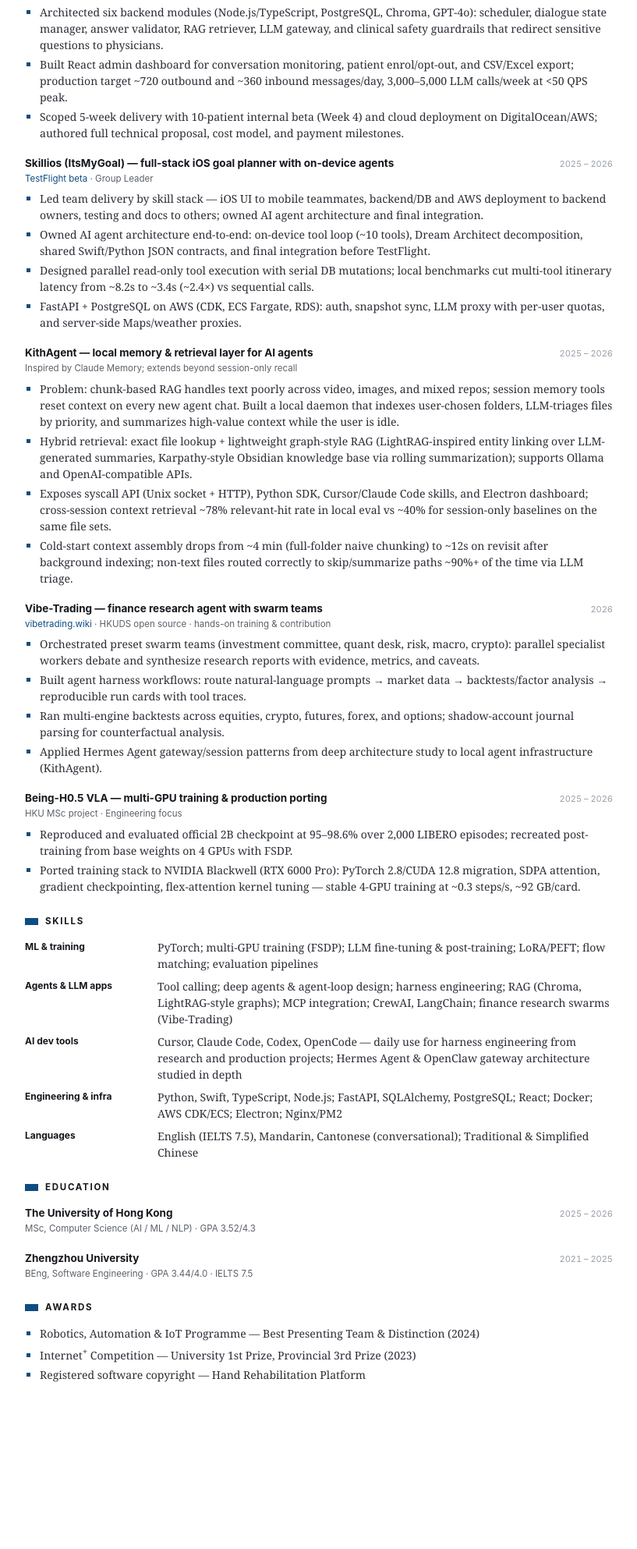
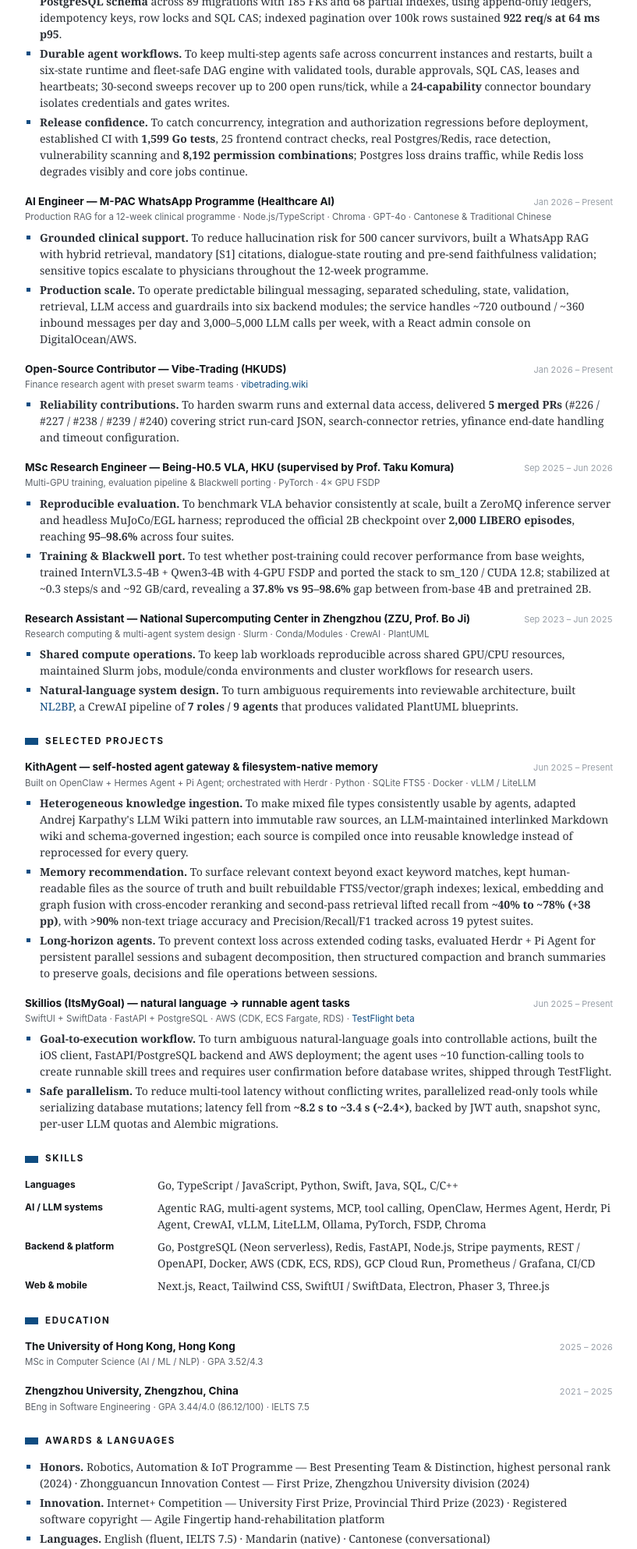
Before and after one commit to MarkfuGod/MarkfuGod-CV, a plain HTML site: page index_en_industrial.html in a window 1280 px wide. Shown: the part 425-2411 px from the top of the page at 78% size, without its empty margins (231-1048 px from the left). Before the commit the page ends 2288 px from the top, so only its background shows below. Drawn offline with Linux system fonts and the light colour scheme.

Commit message:
Sync industry resumes with October 2026 version (Matchii, experience/projects split).

```diff
--- a/index_en_industrial.html
+++ b/index_en_industrial.html
@@ -13,19 +13,83 @@
         <a href="index_zh_industrial.html">中文</a>
     </nav>
 
+
 <header class="masthead">
   <div>
     <h1>Gai Yifan</h1>
-            <div class="tagline">AI Agent &amp; LLM Application Engineer · HKU MSc CS, graduating 2026</div>
+    <div class="tagline">Backend + AI Agent / LLM Engineer · HKU MSc Computer Science</div>
   </div>
   <div class="contact">
-            <a href="mailto:MarkfuGod@outlook.com">MarkfuGod@outlook.com</a> · github.com/MarkfuGod<br>
-            WhatsApp/Phone: +852 98251473 · WeChat: markfugod2003
+            <a href="mailto:MarkfuGod@outlook.com">MarkfuGod@outlook.com</a> · <a target="_blank" href="https://github.com/MarkfuGod">github.com/MarkfuGod</a><br>
+            WhatsApp/Phone: <a target="_blank" href="https://wa.me/85298251473">+852 9825 1473</a> · WeChat: markfugod2003<br>
+            Hong Kong · IANG
         </div>
     </header>
 
-    <section class="intro">
-        <p>Shipping agent systems end-to-end: tool calling, RAG, multilingual chatbots, finance research agents, and full-stack deployment.</p>
+<section>
+  <h2>Experience</h2>
+
+  <div class="item">
+    <div class="head">
+      <span class="title">Full-Stack / AI Platform Engineer — Matchii</span>
+      <span class="date">Jul 2026 – Aug 2026</span>
+    </div>
+    <div class="sub">AI-native services marketplace · Go · Next.js · PostgreSQL · Redis · Stripe · Prometheus/Grafana · GCP Cloud Run</div>
+    <ul>
+      <li><b>Architecture.</b> To ship quickly without coupling domain logic to infrastructure, designed a Go modular monolith + Next.js platform that separates deterministic kernels from orchestration and I/O.</li>
+      <li><b>Low-latency reads.</b> To eliminate repeated work on a hot endpoint, added a 60-second Redis cache; a reproducible A/B test (3 × 10k requests, 50 clients) increased throughput from <b>6.1k to 8.6k req/s (+42%)</b> and reduced p95 latency from <b>11.1 to 7.2 ms (−35%)</b>.</li>
+      <li><b>Transactional integrity.</b> To prevent duplicate financial and workflow transitions, designed a <b>115-table PostgreSQL schema</b> across 89 migrations with 185 FKs and 68 partial indexes, using append-only ledgers, idempotency keys, row locks and SQL CAS; indexed pagination over 100k rows sustained <b>922 req/s at 64 ms p95</b>.</li>
+      <li><b>Durable agent workflows.</b> To keep multi-step agents safe across concurrent instances and restarts, built a six-state runtime and fleet-safe DAG engine with validated tools, durable approvals, SQL CAS, leases and heartbeats; 30-second sweeps recover up to 200 open runs/tick, while a <b>24-capability</b> connector boundary isolates credentials and gates writes.</li>
+      <li><b>Release confidence.</b> To catch concurrency, integration and authorization regressions before deployment, established CI with <b>1,599 Go tests</b>, 25 frontend contract checks, real Postgres/Redis, race detection, vulnerability scanning and <b>8,192 permission combinations</b>; Postgres loss drains traffic, while Redis loss degrades visibly and core jobs continue.</li>
+    </ul>
+  </div>
+
+  <div class="item">
+    <div class="head">
+      <span class="title">AI Engineer — M-PAC WhatsApp Programme (Healthcare AI)</span>
+      <span class="date">Jan 2026 – Present</span>
+    </div>
+    <div class="sub">Production RAG for a 12-week clinical programme · Node.js/TypeScript · Chroma · GPT-4o · Cantonese &amp; Traditional Chinese</div>
+    <ul>
+      <li><b>Grounded clinical support.</b> To reduce hallucination risk for 500 cancer survivors, built a WhatsApp RAG with hybrid retrieval, mandatory [S1] citations, dialogue-state routing and pre-send faithfulness validation; sensitive topics escalate to physicians throughout the 12-week programme.</li>
+      <li><b>Production scale.</b> To operate predictable bilingual messaging, separated scheduling, state, validation, retrieval, LLM access and guardrails into six backend modules; the service handles ~720 outbound / ~360 inbound messages per day and 3,000–5,000 LLM calls per week, with a React admin console on DigitalOcean/AWS.</li>
+    </ul>
+  </div>
+
+  <div class="item">
+    <div class="head">
+      <span class="title">Open-Source Contributor — <a href="Vibe-Trading-Project-Highlight_en.html">Vibe-Trading</a> (HKUDS)</span>
+      <span class="date">Jan 2026 – Present</span>
+    </div>
+    <div class="sub">Finance research agent with preset swarm teams · <a target="_blank" href="https://vibetrading.wiki">vibetrading.wiki</a></div>
+    <ul>
+      <li><b>Reliability contributions.</b> To harden swarm runs and external data access, delivered <b>5 merged PRs</b> (#226 / #227 / #238 / #239 / #240) covering strict run-card JSON, search-connector retries, yfinance end-date handling and timeout configuration.</li>
+    </ul>
+  </div>
+
+  <div class="item">
+    <div class="head">
+      <span class="title">MSc Research Engineer — Being-H0.5 VLA, HKU (supervised by Prof. Taku Komura)</span>
+      <span class="date">Sep 2025 – Jun 2026</span>
+    </div>
+    <div class="sub">Multi-GPU training, evaluation pipeline &amp; Blackwell porting · PyTorch · 4× GPU FSDP</div>
+    <ul>
+      <li><b>Reproducible evaluation.</b> To benchmark VLA behavior consistently at scale, built a ZeroMQ inference server and headless MuJoCo/EGL harness; reproduced the official 2B checkpoint over <b>2,000 LIBERO episodes</b>, reaching <b>95–98.6%</b> across four suites.</li>
+      <li><b>Training &amp; Blackwell port.</b> To test whether post-training could recover performance from base weights, trained InternVL3.5-4B + Qwen3-4B with 4-GPU FSDP and ported the stack to sm_120 / CUDA 12.8; stabilized at ~0.3 steps/s and ~92 GB/card, revealing a <b>37.8% vs 95–98.6%</b> gap between from-base 4B and pretrained 2B.</li>
+    </ul>
+  </div>
+
+  <div class="item">
+    <div class="head">
+      <span class="title">Research Assistant — National Supercomputing Center in Zhengzhou (ZZU, Prof. Bo Ji)</span>
+      <span class="date">Sep 2023 – Jun 2025</span>
+    </div>
+    <div class="sub">Research computing &amp; multi-agent system design · Slurm · Conda/Modules · CrewAI · PlantUML</div>
+    <ul>
+      <li><b>Shared compute operations.</b> To keep lab workloads reproducible across shared GPU/CPU resources, maintained Slurm jobs, module/conda environments and cluster workflows for research users.</li>
+      <li><b>Natural-language system design.</b> To turn ambiguous requirements into reviewable architecture, built <a target="_blank" href="https://github.com/MarkfuGod/NL2BP-Natural-Language-to-UML-Blueprints">NL2BP</a>, a CrewAI pipeline of <b>7 roles / 9 agents</b> that produces validated PlantUML blueprints.</li>
+    </ul>
+  </div>
 </section>
 
 <section>
@@ -33,86 +97,38 @@
 
   <div class="item">
     <div class="head">
-                <span class="title">M-PAC WhatsApp Chatbot — 12-week exercise program for cancer survivors</span>
-                <span class="date">2026</span>
+      <span class="title"><a href="https://github.com/MarkfuGod/KithAgent" target="_blank">KithAgent</a> — self-hosted agent gateway &amp; filesystem-native memory</span>
+      <span class="date">Jun 2025 – Present</span>
     </div>
-            <div class="sub">Project Lead &amp; AI Engineer · Cantonese &amp; Traditional Chinese</div>
+    <div class="sub">Built on OpenClaw + Hermes Agent + Pi Agent; orchestrated with Herdr · Python · SQLite FTS5 · Docker · vLLM / LiteLLM</div>
     <ul>
-                <li>Led cross-functional delivery as PM &amp; AI engineer: routed backend, frontend, and RAG work by stack; delivered an AI WhatsApp system for 500 cancer survivors with scheduled 12-week curriculum, intelligent replies, and research-ready export.</li>
-                <li>Architected six backend modules (Node.js/TypeScript, PostgreSQL, Chroma, GPT-4o): scheduler, dialogue state manager, answer validator, RAG retriever, LLM gateway, and clinical safety guardrails that redirect sensitive questions to physicians.</li>
-                <li>Built React admin dashboard for conversation monitoring, patient enrol/opt-out, and CSV/Excel export; production target ~720 outbound and ~360 inbound messages/day, 3,000–5,000 LLM calls/week at &lt;50 QPS peak.</li>
-                <li>Scoped 5-week delivery with 10-patient internal beta (Week 4) and cloud deployment on DigitalOcean/AWS; authored full technical proposal, cost model, and payment milestones.</li>
+      <li><b>Heterogeneous knowledge ingestion.</b> To make mixed file types consistently usable by agents, adapted Andrej Karpathy's LLM Wiki pattern into immutable raw sources, an LLM-maintained interlinked Markdown wiki and schema-governed ingestion; each source is compiled once into reusable knowledge instead of reprocessed for every query.</li>
+      <li><b>Memory recommendation.</b> To surface relevant context beyond exact keyword matches, kept human-readable files as the source of truth and built rebuildable FTS5/vector/graph indexes; lexical, embedding and graph fusion with cross-encoder reranking and second-pass retrieval lifted recall from <b>~40% to ~78% (+38 pp)</b>, with <b>&gt;90%</b> non-text triage accuracy and Precision/Recall/F1 tracked across 19 pytest suites.</li>
+      <li><b>Long-horizon agents.</b> To prevent context loss across extended coding tasks, evaluated Herdr + Pi Agent for persistent parallel sessions and subagent decomposition, then structured compaction and branch summaries to preserve goals, decisions and file operations between sessions.</li>
     </ul>
   </div>
 
   <div class="item">
     <div class="head">
-                <span class="title"><a href="https://github.com/MarkfuGod/skillios" target="_blank">Skillios (ItsMyGoal)</a> — full-stack iOS goal planner with on-device agents</span>
-                <span class="date">2025 – 2026</span>
+      <span class="title"><a href="https://github.com/MarkfuGod/skillios" target="_blank">Skillios (ItsMyGoal)</a> — natural language → runnable agent tasks</span>
+      <span class="date">Jun 2025 – Present</span>
     </div>
-            <div class="sub"><a href="https://testflight.apple.com/join/FVfXajpn" target="_blank">TestFlight beta</a> · Group Leader</div>
+    <div class="sub">SwiftUI + SwiftData · FastAPI + PostgreSQL · AWS (CDK, ECS Fargate, RDS) · <a href="https://testflight.apple.com/join/FVfXajpn" target="_blank">TestFlight beta</a></div>
     <ul>
-                <li>Led team delivery by skill stack — iOS UI to mobile teammates, backend/DB and AWS deployment to backend owners, testing and docs to others; owned AI agent architecture and final integration.</li>
-                <li>Owned AI agent architecture end-to-end: on-device tool loop (~10 tools), Dream Architect decomposition, shared Swift/Python JSON contracts, and final integration before TestFlight.</li>
-                <li>Designed parallel read-only tool execution with serial DB mutations; local benchmarks cut multi-tool itinerary latency from ~8.2s to ~3.4s (~2.4×) vs sequential calls.</li>
-                <li>FastAPI + PostgreSQL on AWS (CDK, ECS Fargate, RDS): auth, snapshot sync, LLM proxy with per-user quotas, and server-side Maps/weather proxies.</li>
+      <li><b>Goal-to-execution workflow.</b> To turn ambiguous natural-language goals into controllable actions, built the iOS client, FastAPI/PostgreSQL backend and AWS deployment; the agent uses ~10 function-calling tools to create runnable skill trees and requires user confirmation before database writes, shipped through TestFlight.</li>
+      <li><b>Safe parallelism.</b> To reduce multi-tool latency without conflicting writes, parallelized read-only tools while serializing database mutations; latency fell from <b>~8.2 s to ~3.4 s (~2.4×)</b>, backed by JWT auth, snapshot sync, per-user LLM quotas and Alembic migrations.</li>
     </ul>
   </div>
 
-        <div class="item">
-            <div class="head">
-                <span class="title"><a href="https://github.com/MarkfuGod/KithAgent" target="_blank">KithAgent</a> — local memory &amp; retrieval layer for AI agents</span>
-                <span class="date">2025 – 2026</span>
-            </div>
-            <div class="sub">Inspired by Claude Memory; extends beyond session-only recall</div>
-            <ul>
-                <li>Problem: chunk-based RAG handles text poorly across video, images, and mixed repos; session memory tools reset context on every new agent chat. Built a local daemon that indexes user-chosen folders, LLM-triages files by priority, and summarizes high-value context while the user is idle.</li>
-                <li>Hybrid retrieval: exact file lookup + lightweight graph-style RAG (LightRAG-inspired entity linking over LLM-generated summaries, Karpathy-style Obsidian knowledge base via rolling summarization); supports Ollama and OpenAI-compatible APIs.</li>
-                <li>Exposes syscall API (Unix socket + HTTP), Python SDK, Cursor/Claude Code skills, and Electron dashboard; cross-session context retrieval ~78% relevant-hit rate in local eval vs ~40% for session-only baselines on the same file sets.</li>
-                <li>Cold-start context assembly drops from ~4 min (full-folder naive chunking) to ~12s on revisit after background indexing; non-text files routed correctly to skip/summarize paths ~90%+ of the time via LLM triage.</li>
-            </ul>
-        </div>
-
-        <div class="item">
-            <div class="head">
-                <span class="title"><a href="Vibe-Trading-Project-Highlight_en.html">Vibe-Trading</a> — finance research agent with swarm teams</span>
-                <span class="date">2026</span>
-            </div>
-            <div class="sub"><a href="https://vibetrading.wiki/home/" target="_blank">vibetrading.wiki</a> · HKUDS open source · hands-on training &amp; contribution</div>
-            <ul>
-                <li>Orchestrated preset swarm teams (investment committee, quant desk, risk, macro, crypto): parallel specialist workers debate and synthesize research reports with evidence, metrics, and caveats.</li>
-                <li>Built agent harness workflows: route natural-language prompts → market data → backtests/factor analysis → reproducible run cards with tool traces.</li>
-                <li>Ran multi-engine backtests across equities, crypto, futures, forex, and options; shadow-account journal parsing for counterfactual analysis.</li>
-                <li>Applied Hermes Agent gateway/session patterns from deep architecture study to local agent infrastructure (KithAgent).</li>
-            </ul>
-        </div>
-
-        <div class="item">
-            <div class="head">
-                <span class="title">Being-H0.5 VLA — multi-GPU training &amp; production porting</span>
-                <span class="date">2025 – 2026</span>
-            </div>
-            <div class="sub">HKU MSc project · Engineering focus</div>
-            <ul>
-                <li>Reproduced and evaluated official 2B checkpoint at 95–98.6% over 2,000 LIBERO episodes; recreated post-training from base weights on 4 GPUs with FSDP.</li>
-                <li>Ported training stack to NVIDIA Blackwell (RTX 6000 Pro): PyTorch 2.8/CUDA 12.8 migration, SDPA attention, gradient checkpointing, flex-attention kernel tuning — stable 4-GPU training at ~0.3 steps/s, ~92 GB/card.</li>
-            </ul>
-        </div>
 </section>
 
 <section>
   <h2>Skills</h2>
   <div class="skill-grid">
-            <span class="k">ML &amp; training</span>
-            <span>PyTorch; multi-GPU training (FSDP); LLM fine-tuning &amp; post-training; LoRA/PEFT; flow matching; evaluation pipelines</span>
-            <span class="k">Agents &amp; LLM apps</span>
-            <span>Tool calling; deep agents &amp; agent-loop design; harness engineering; RAG (Chroma, LightRAG-style graphs); MCP integration; CrewAI, LangChain; finance research swarms (Vibe-Trading)</span>
-            <span class="k">AI dev tools</span>
-            <span>Cursor, Claude Code, Codex, OpenCode — daily use for harness engineering from research and production projects; Hermes Agent &amp; OpenClaw gateway architecture studied in depth</span>
-            <span class="k">Engineering &amp; infra</span>
-            <span>Python, Swift, TypeScript, Node.js; FastAPI, SQLAlchemy, PostgreSQL; React; Docker; AWS CDK/ECS; Electron; Nginx/PM2</span>
-            <span class="k">Languages</span>
-            <span>English (IELTS 7.5), Mandarin, Cantonese (conversational); Traditional &amp; Simplified Chinese</span>
+    <span class="k">Languages</span><span>Go, TypeScript / JavaScript, Python, Swift, Java, SQL, C/C++</span>
+    <span class="k">AI / LLM systems</span><span>Agentic RAG, multi-agent systems, MCP, tool calling, OpenClaw, Hermes Agent, Herdr, Pi Agent, CrewAI, vLLM, LiteLLM, Ollama, PyTorch, FSDP, Chroma</span>
+    <span class="k">Backend &amp; platform</span><span>Go, PostgreSQL (Neon serverless), Redis, FastAPI, Node.js, Stripe payments, REST / OpenAPI, Docker, AWS (CDK, ECS, RDS), GCP Cloud Run, Prometheus / Grafana, CI/CD</span>
+    <span class="k">Web &amp; mobile</span><span>Next.js, React, Tailwind CSS, SwiftUI / SwiftData, Electron, Phaser 3, Three.js</span>
   </div>
 </section>
 
@@ -120,26 +136,26 @@
   <h2>Education</h2>
   <div class="item">
     <div class="head">
-                <span class="title">The University of Hong Kong</span>
+      <span class="title">The University of Hong Kong, Hong Kong</span>
       <span class="date">2025 – 2026</span>
     </div>
-            <div class="sub">MSc, Computer Science (AI / ML / NLP) · GPA 3.52/4.3</div>
+    <div class="sub">MSc in Computer Science (AI / ML / NLP) · GPA 3.52/4.3</div>
   </div>
   <div class="item">
     <div class="head">
-                <span class="title">Zhengzhou University</span>
+      <span class="title">Zhengzhou University, Zhengzhou, China</span>
       <span class="date">2021 – 2025</span>
     </div>
-            <div class="sub">BEng, Software Engineering · GPA 3.44/4.0 · IELTS 7.5</div>
+    <div class="sub">BEng in Software Engineering · GPA 3.44/4.0 (86.12/100) · IELTS 7.5</div>
   </div>
 </section>
 
 <section>
-        <h2>Awards</h2>
+  <h2>Awards &amp; Languages</h2>
   <ul>
-            <li>Robotics, Automation &amp; IoT Programme — Best Presenting Team &amp; Distinction (2024)</li>
-            <li>Internet<sup>+</sup> Competition — University 1st Prize, Provincial 3rd Prize (2023)</li>
-            <li>Registered software copyright — Hand Rehabilitation Platform</li>
+    <li><b>Honors.</b> Robotics, Automation &amp; IoT Programme — Best Presenting Team &amp; Distinction, highest personal rank (2024) · Zhongguancun Innovation Contest — First Prize, Zhengzhou University division (2024)</li>
+    <li><b>Innovation.</b> Internet+ Competition — University First Prize, Provincial Third Prize (2023) · Registered software copyright — Agile Fingertip hand-rehabilitation platform</li>
+    <li><b>Languages.</b> English (fluent, IELTS 7.5) · Mandarin (native) · Cantonese (conversational)</li>
   </ul>
 </section>
 </body>
```
Also changed, not shown: index_zh_industrial.html (+92 -76 lines), 1 other file. Lines whose indentation alone changed are shown as unchanged.
